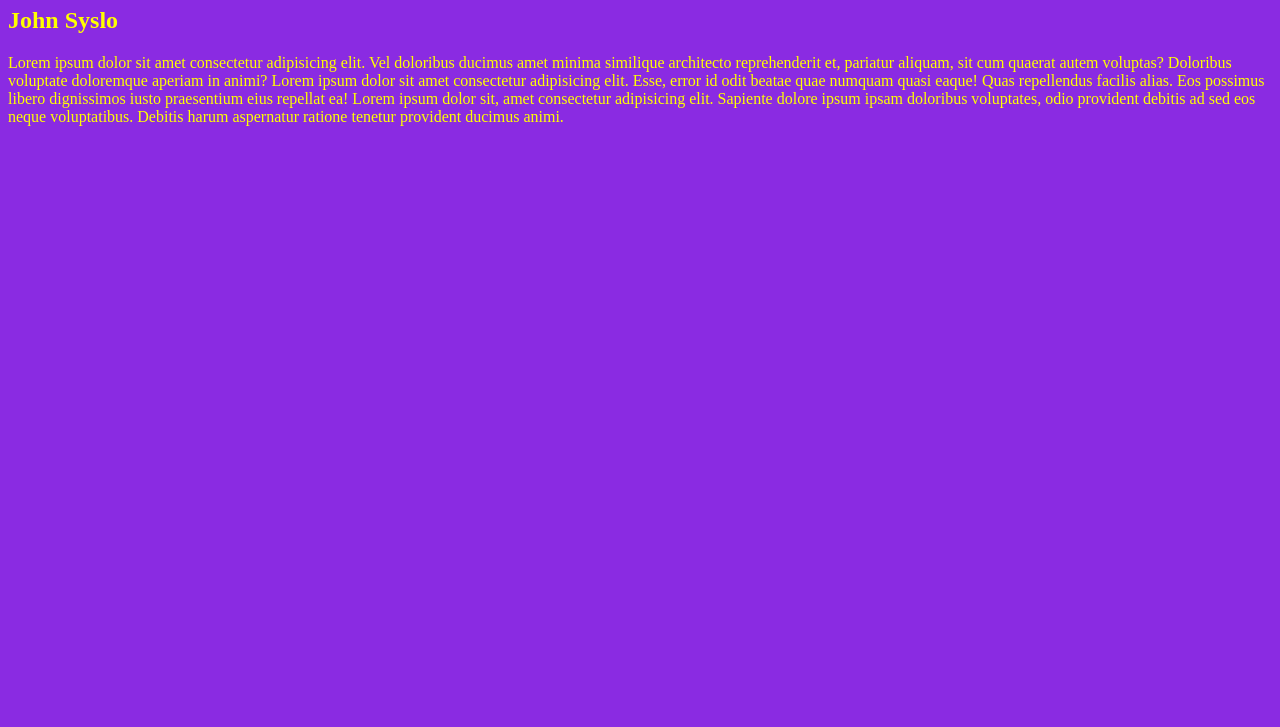
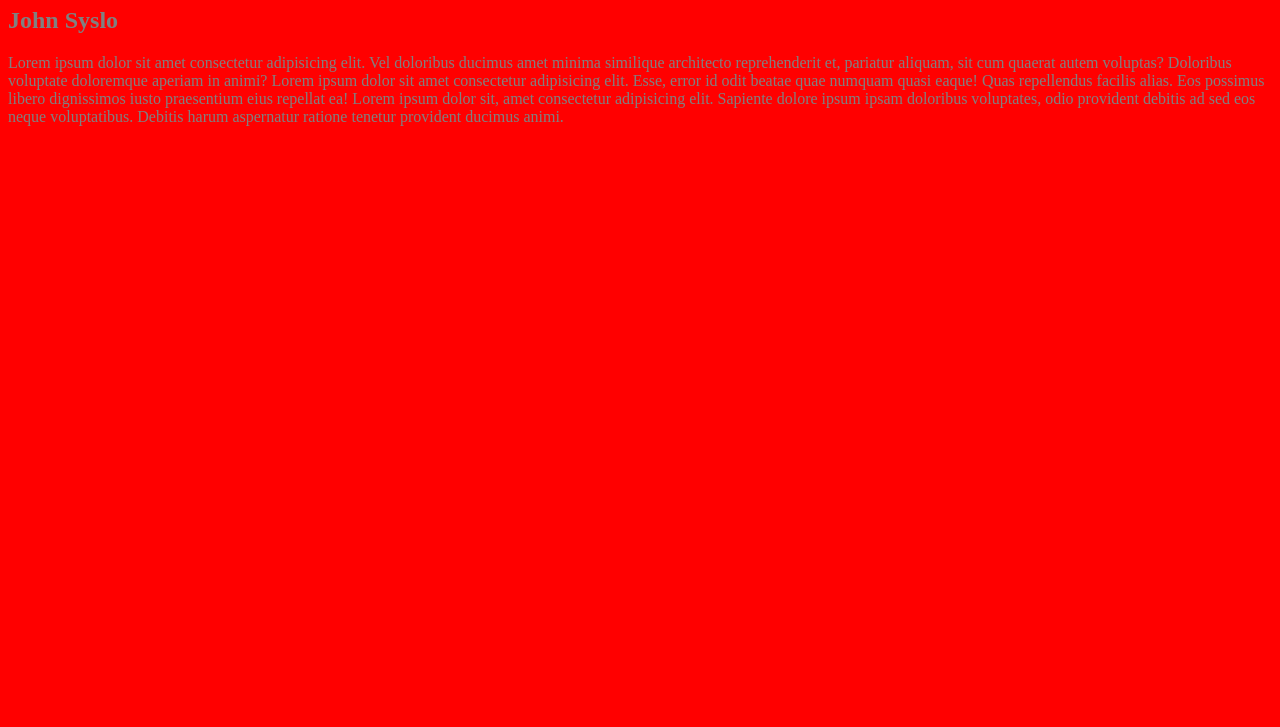
Before and after one commit to dwsysfx/WEB-DEV.23-24, a plain HTML site: page css-demo/index.html in a window 1280 px wide. Shown: the part 73-800 px from the top of the page. Drawn offline with Linux system fonts and the light colour scheme.

Commit message:
kanye color

```diff
--- a/css-demo/index.html
+++ b/css-demo/index.html
@@ -16,7 +16,7 @@
     </style>
 </head>
 <!-- Inline CSS -->
-<body style="background-color: blueviolet; color: yellow;">
+<body style="background-color: red; color: grey;">
     <h1>CSS Demo</h1>
     <h2>John Syslo</h2>
     <p>
```
